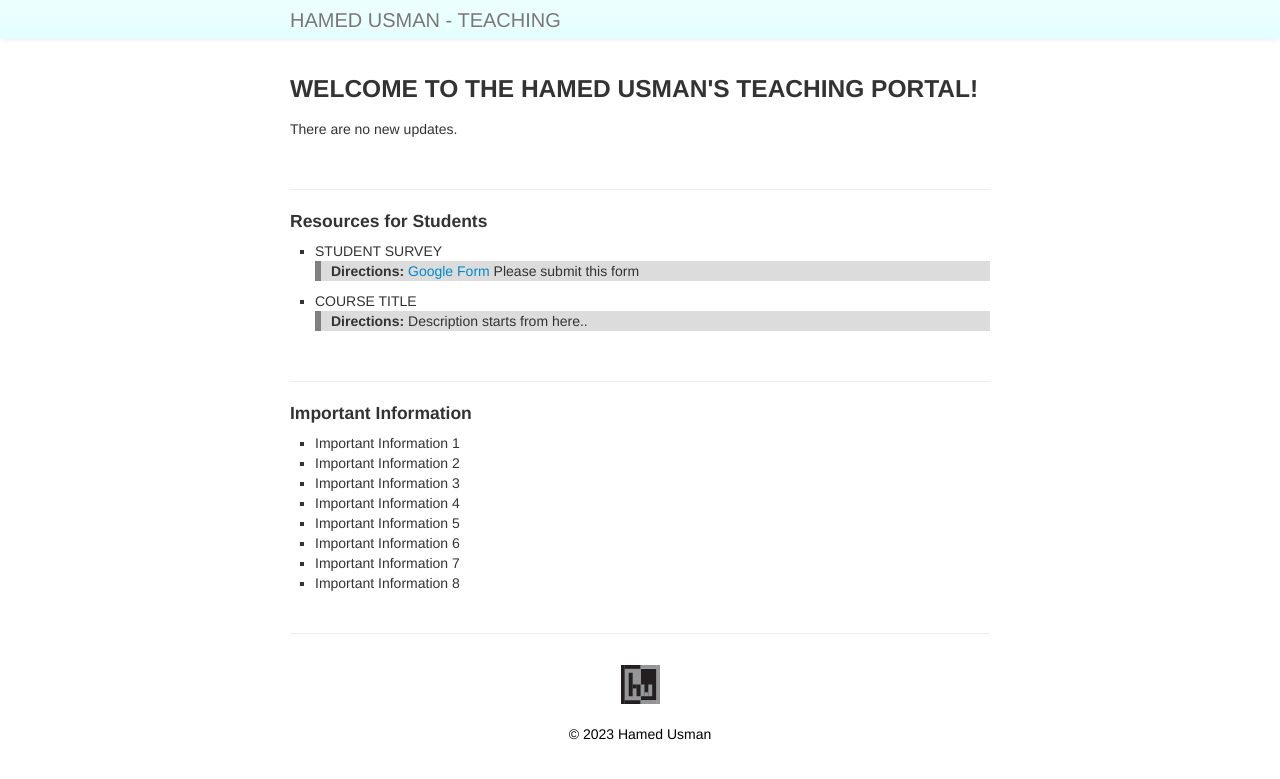
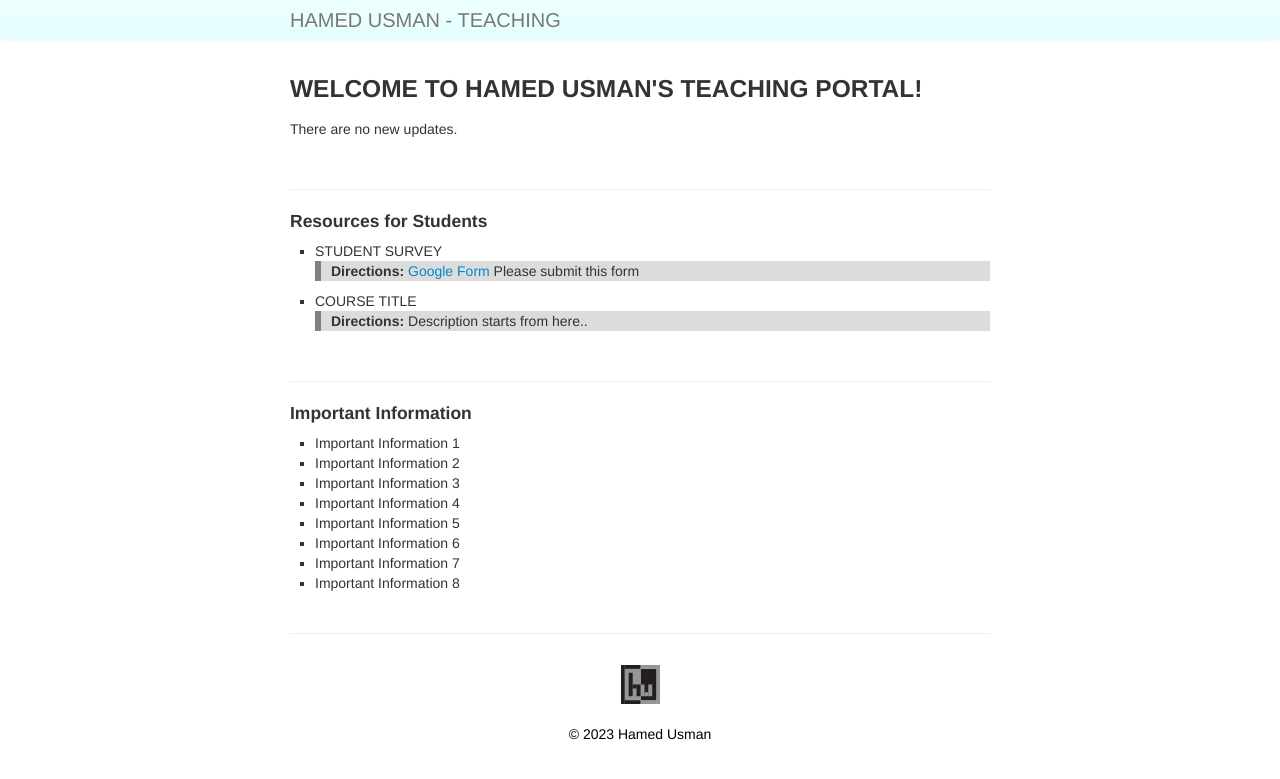
Before and after one commit to 101scm/101scm.github.io, a Jekyll site: the page built from index.md, in a window 1280 px wide. Shown: the top 779 px of the page. Built offline with Jekyll 4.4.1, drawn with Linux system fonts in a browser that asks for light colours.

Commit message:
Update index.md

```diff
--- a/index.md
+++ b/index.md
@@ -5,7 +5,7 @@ description: Hamed Usman is a Lecturer at Bahria University, Islamabad, Pakistan
 keywords: operations management, supply chain management, logistics
 ---
 
-<h3>WELCOME TO THE HAMED USMAN'S TEACHING PORTAL!</h3>
+<h3>WELCOME TO HAMED USMAN'S TEACHING PORTAL!</h3>
 <p>There are no new updates.</p>
 
 <br/>
```
